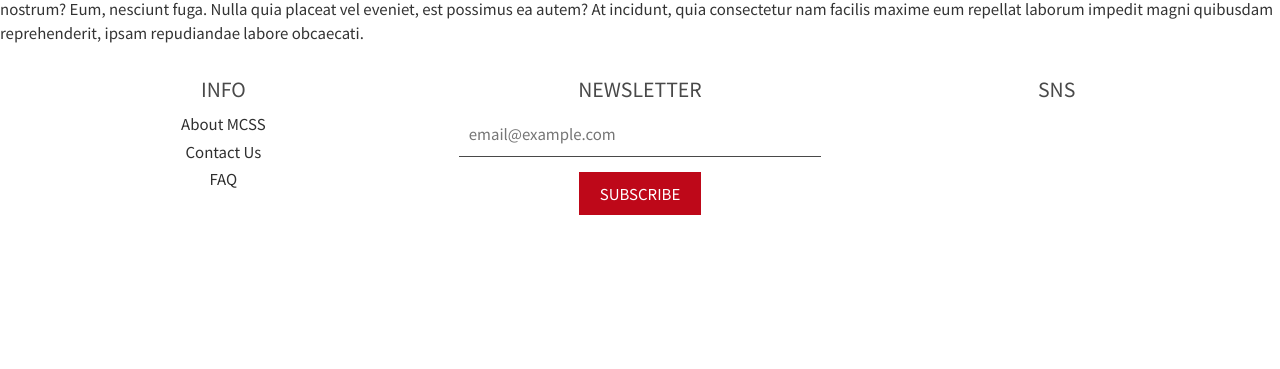
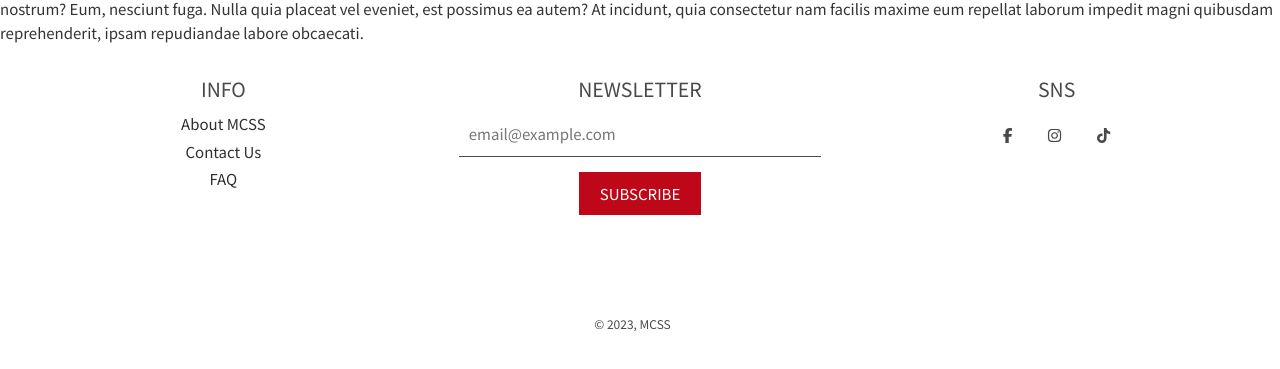
Before and after one commit to wangwiza/mcss-website-v2, a Vue app: page / in a window 1280 px wide. Shown: the part 3215-3584 px from the top of the page. Before the commit the page ends 3436 px from the top, so only its background shows below. Built offline with nearby package versions, Linux system fonts and the light colour scheme.

Commit message:
(fix): page footer complete

```diff
--- a/package.json
+++ b/package.json
@@ -10,6 +10,11 @@
     "format": "prettier --write src/"
   },
   "dependencies": {
+    "@fortawesome/fontawesome-svg-core": "^6.4.0",
+    "@fortawesome/free-brands-svg-icons": "^6.4.0",
+    "@fortawesome/vue-fontawesome": "^3.0.3",
+    "i": "^0.3.7",
+    "npm": "^9.6.6",
     "vue": "^3.2.47",
     "vue-router": "^4.1.6"
   },
--- a/src/App.vue
+++ b/src/App.vue
@@ -93,7 +93,9 @@ a {
   background: 0 0;
 }
 
-input, select, textarea {
+input,
+select,
+textarea {
   background: 0 0;
   max-width: 100%;
   border-radius: 0;
@@ -116,13 +118,14 @@ input {
   display: inline-block;
 }
 
-button, input[type=submit] {
+button,
+input[type='submit'] {
   cursor: pointer;
 }
 
 .footer-email-submit {
   margin-bottom: 15px;
-    transition: all .15s ease-in-out 0s;
+  transition: all 0.15s ease-in-out 0s;
 }
 
 .btn {
@@ -148,5 +151,4 @@ button, input[type=submit] {
   background-color: var(--primary-btn-bg-color);
   color: var(--primary-btn-text-color);
 }
-
 </style>
--- a/src/components/FooterWrapper.vue
+++ b/src/components/FooterWrapper.vue
@@ -23,29 +23,46 @@
             <div class="h3 footer-header">NEWSLETTER</div>
             <form>
               <div class="input-group">
-                <input
-                  type="email"
-                  placeholder="email@example.com"
-                  name="contact[email]"
-                  id="Email"
-                  class="input-group-field footer-email-input"
-                />
+                <input type="email" placeholder="email@example.com" name="contact[email]" id="Email"
+                  class="input-group-field footer-email-input" />
                 <span>
-                    <input type="submit"
-                        class="btn footer-email-submit"
-                        name="subscribe"
-                        id="subscribe"
-                        value="SUBSCRIBE"
-                    >
+                  <input type="submit" class="btn footer-email-submit" name="subscribe" id="subscribe"
+                    value="SUBSCRIBE" />
                 </span>
               </div>
             </form>
           </div>
-          <div class="grid-item">
+          <div class="grid-item social-media-footer">
             <div class="h3 footer-header">SNS</div>
+            <ul class="clearfix">
+              <li>
+                <a href="https://www.facebook.com/mcss.ca" target="_blank">
+                  <font-awesome-icon icon="fa-brands fa-facebook-f" />
+                </a>
+              </li>
+              <li>
+                <a href="https://www.instagram.com/mcssfam/" target="_blank">
+                  <font-awesome-icon icon="fa-brands fa-instagram" />
+                </a>
+              </li>
+              <li>
+                <a href="https://youtu.be/W8x4m-qpmJ8" target="_blank">
+                  <font-awesome-icon icon="fa-brands fa-tiktok" />
+                </a>
+              </li>
+            </ul>
           </div>
         </div>
-        <div class="footer-bottom"></div>
+        <div class="bottom-footer">
+          <div class="footer-description"></div>
+          <div class="bottom-row">
+            <ul class="bottom-footer-links">
+              <li>
+                <a href="/">&copy; 2023, MCSS</a>
+              </li>
+            </ul>
+          </div>
+        </div>
       </div>
     </footer>
   </div>
@@ -113,9 +130,11 @@ h3 {
 li {
   margin-bottom: 0.25em;
 }
+
 .footer-content a {
   color: var(--color-footer-text-darken10);
 }
+
 .links-footer a {
   margin: 0.2em 0;
 }
@@ -134,7 +153,8 @@ form {
   border-collapse: separate;
 }
 
-.footer-email-input, .newsletter-footer input.footer-email-input {
+.footer-email-input,
+.newsletter-footer input.footer-email-input {
   border-radius: 0;
   border: 0;
   border-bottom: 1px solid var(--color-footer-text);
@@ -146,7 +166,8 @@ form {
   width: 100%;
 }
 
-.input-group-btn, .input-group-field {
+.input-group-btn,
+.input-group-field {
   display: table-cell;
   vertical-align: middle;
   margin: 0;
@@ -156,4 +177,59 @@ form {
   background: var(--primary-btn-bg-color);
   color: var(--primary-btn-text-color);
 }
+
+.social-media-footer ul {
+    margin: 0;
+    padding: 0;
+}
+
+.social-media-footer ul li {
+    list-style-type: none;
+    display: inline-block;
+}
+
+.social-media-footer ul li a {
+    color: var(--color-footer-text);
+    transition: all .15s ease-in-out 0s;
+      display: inline-block;
+    padding: 11px 18px;
+}
+
+.bottom-footer {
+  margin-top: 60px;
+}
+
+.clearfix:after, .grid:after{
+  content: '';
+  display: table;
+  clear: both;
+}
+
+.footer-description {
+    padding-bottom: 20px;
+    text-align: center;
+}
+
+.bottom-footer-links {
+    padding: 0;
+    margin: 10px 0;
+    flex: 1 1 100%;
+}
+
+.bottom-footer-links li:first-child {
+    padding-left: 0;
+    border-left: 0;
+}
+
+.bottom-footer-links li {
+    list-style-type: none;
+    display: inline-block;
+    padding: 0 15px;
+    border-left: 1px solid var(--color-footer-text);
+    line-height: 1;
+}
+
+.bottom-footer a {
+    font-size: 12px;
+}
 </style>
--- a/src/main.js
+++ b/src/main.js
@@ -1,11 +1,22 @@
 import { createApp } from 'vue'
 import App from './App.vue'
+
+import { library } from '@fortawesome/fontawesome-svg-core'
+import { FontAwesomeIcon } from '@fortawesome/vue-fontawesome'
+// import specific icons
+import { faFacebookF } from '@fortawesome/free-brands-svg-icons'
+import { faInstagram } from '@fortawesome/free-brands-svg-icons'
+import { faTiktok } from '@fortawesome/free-brands-svg-icons'
+
 import './style.css'
 
 import router from './router/router.js'
 
+library.add([faFacebookF,faInstagram,faTiktok])
+
 const app = createApp(App)
 
+app.component('font-awesome-icon', FontAwesomeIcon)
 app.use(router)
 
 app.mount('#app')
--- a/src/style.css
+++ b/src/style.css
@@ -27,7 +27,7 @@
   --alt-btn-font-weight: 400;
   --alt-btn-font-style: normal;
   --button-text-case: none;
-  --button-font-size-px: 15px
+  --button-font-size-px: 15px;
 }
 
 /* Tag styling */
```
Also changed, not shown: 1 other file (tests, documents, lock files or other folders). Lines whose indentation alone changed are shown as unchanged.
